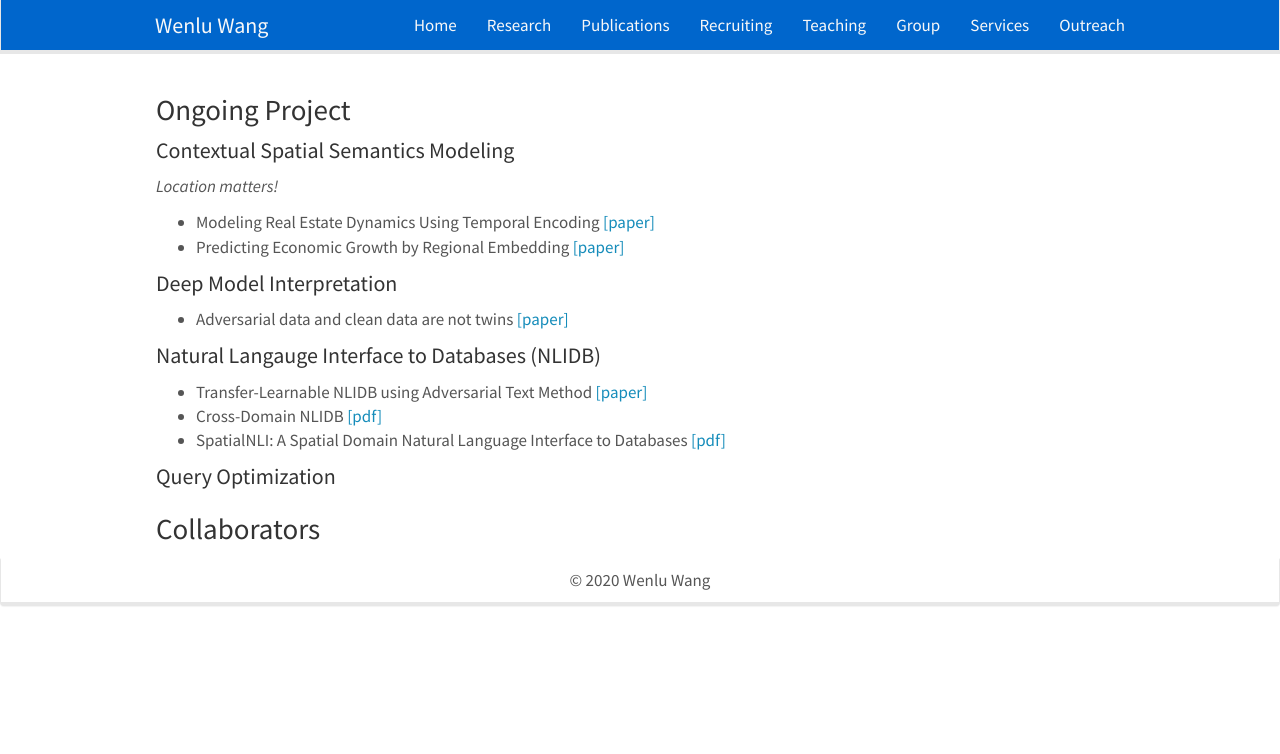
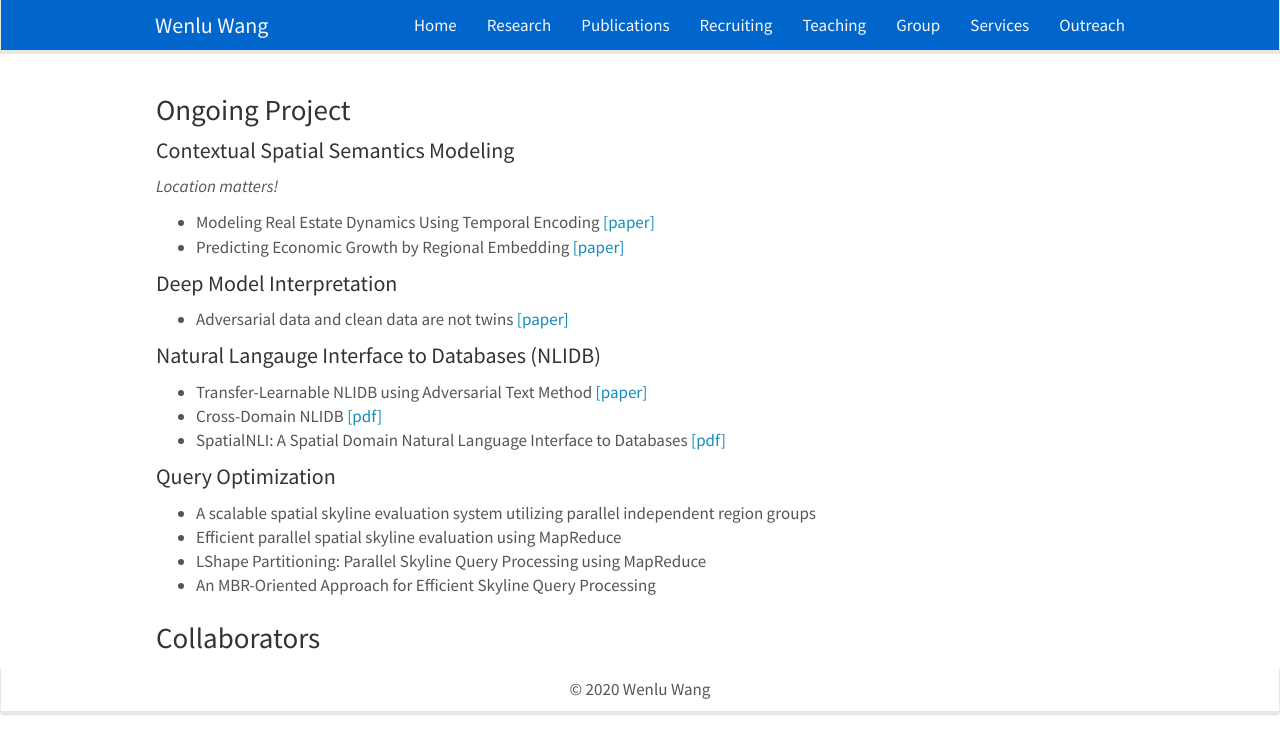
Before and after one commit to WENLU-W/WENLU-W.github.io, a Jekyll site: the page built from docs/_pages/research.md, in a window 1280 px wide. Shown: the top 754 px of the page. Built offline with Jekyll 4.4.1, drawn with Linux system fonts in a browser that asks for light colours; nearby versions of some CDN libraries.

Commit message:
Update research.md

```diff
--- a/docs/_pages/research.md
+++ b/docs/_pages/research.md
@@ -24,7 +24,10 @@ permalink: /research/
 - SpatialNLI: A Spatial Domain Natural Language Interface to Databases <a href="https://arxiv.org/abs/1908.10917">[pdf]</a>
 
 #### Query Optimization
-
+- A scalable spatial skyline evaluation system utilizing parallel independent region groups
+- Efficient parallel spatial skyline evaluation using MapReduce
+- LShape Partitioning: Parallel Skyline Query Processing using MapReduce
+- An MBR-Oriented Approach for Efficient Skyline Query Processing
 
 ### Collaborators
 
```
